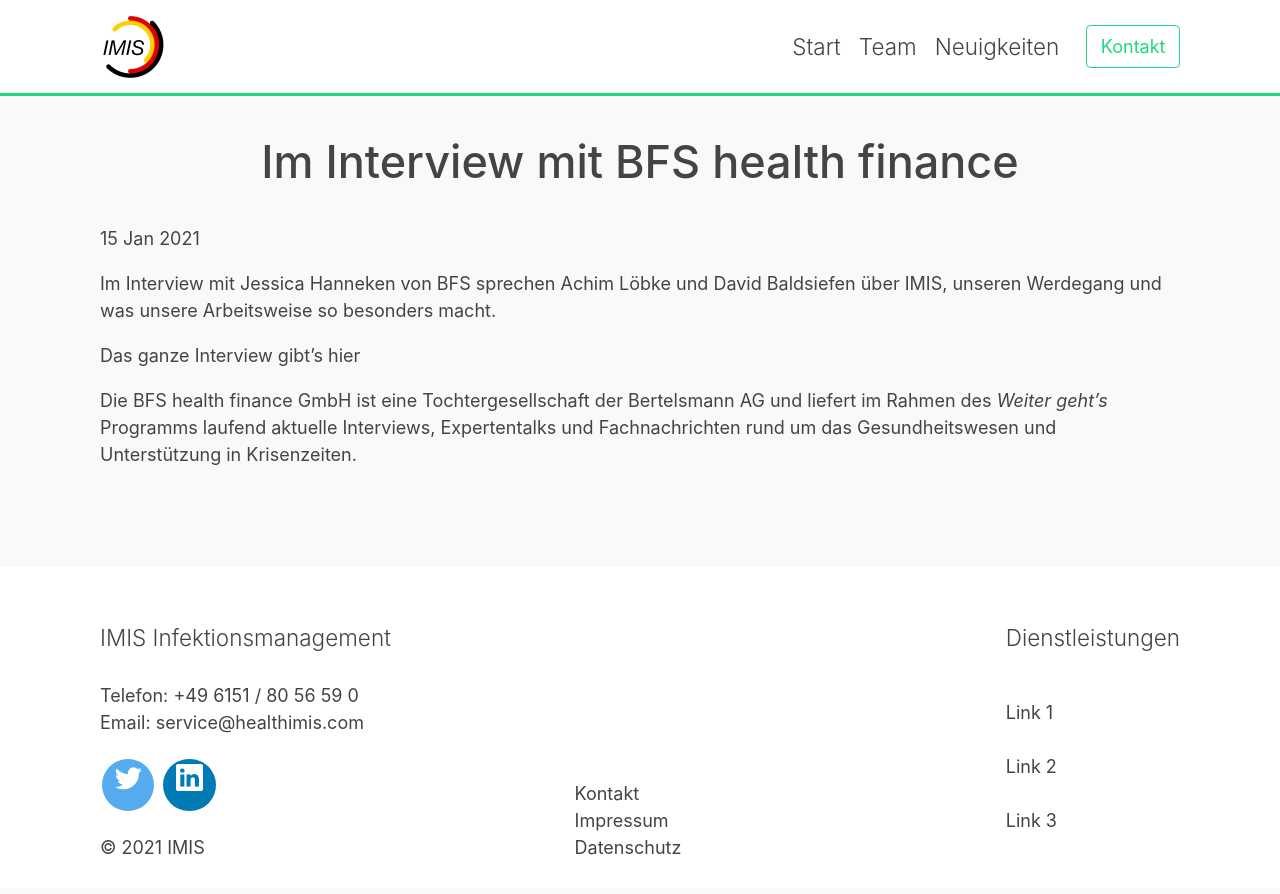
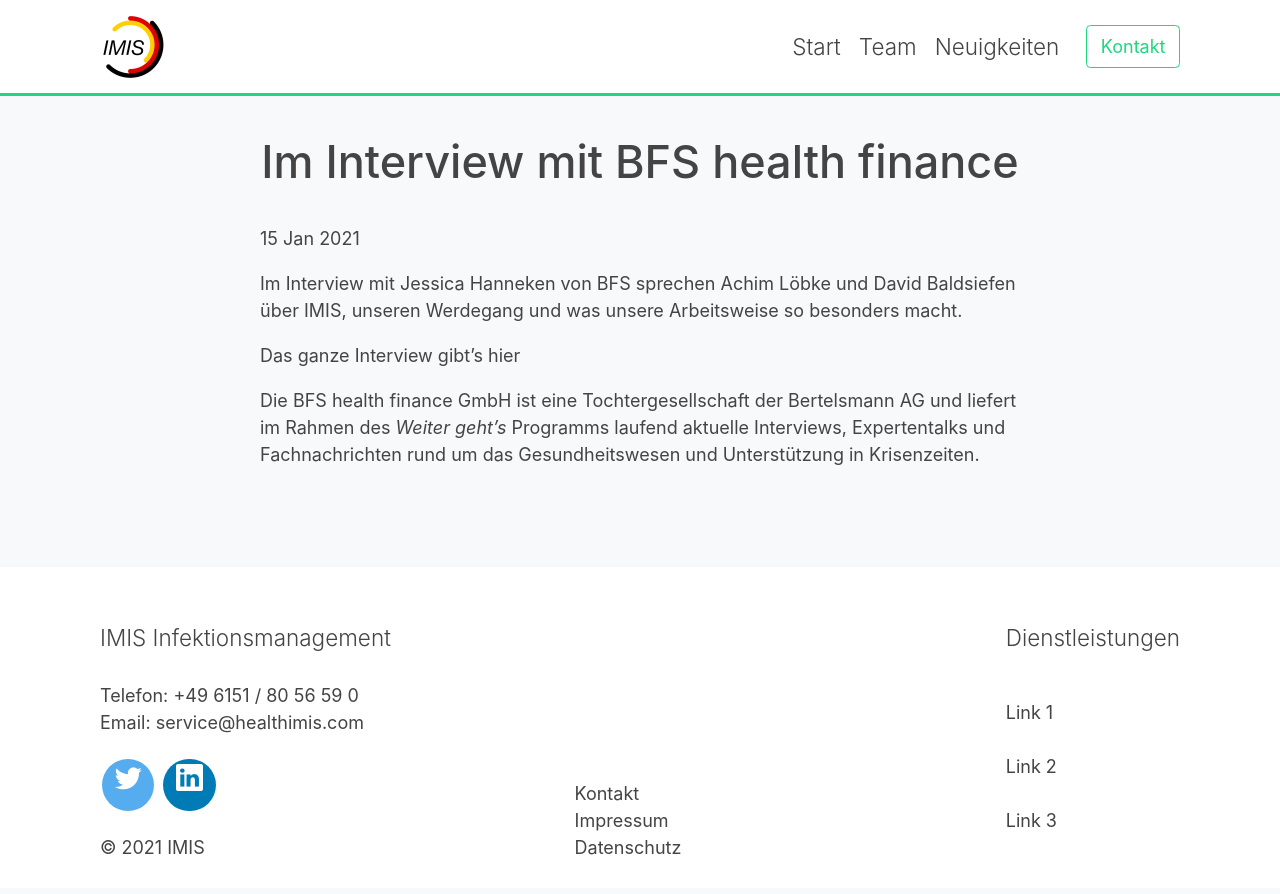
Before and after one commit to healthIMIS/healthIMIS-website, a Jekyll site: the page built from _posts/2021-01-15-BFS-Interview.md, in a window 1280 px wide. Shown: the top 894 px of the page. Built offline with Jekyll 4.4.1, drawn with Linux system fonts in a browser that asks for light colours; nearby versions of some CDN libraries.

Commit message:
limit content width for post page

```diff
--- a/_layouts/post.html
+++ b/_layouts/post.html
@@ -1,6 +1,16 @@
 ---
-layout: default
+layout: base
 ---
-<p>{{ page.date | date_to_string }}</p>
-
-{{ content }}
+<div class="custom-container py-5 w-lg-75 mx-auto">
+    <div class="row">
+        <div class="col">
+            <h1 class="text-center">{{ page.title}}</h1>
+        </div>
+    </div>
+    <div class="row py-4">
+        <div class="col">
+            <p>{{ page.date | date_to_string }}</p>
+            {{ content }}
+        </div>
+    </div>
+</div>
--- a/_sass/main.scss
+++ b/_sass/main.scss
@@ -81,8 +81,8 @@
 }
 
 .custom-container {
-    padding-right: 15px;
-    padding-left: 15px;
+    padding-right: 20px;
+    padding-left: 20px;
 }
 
 @media (min-width: 576px) {
```
